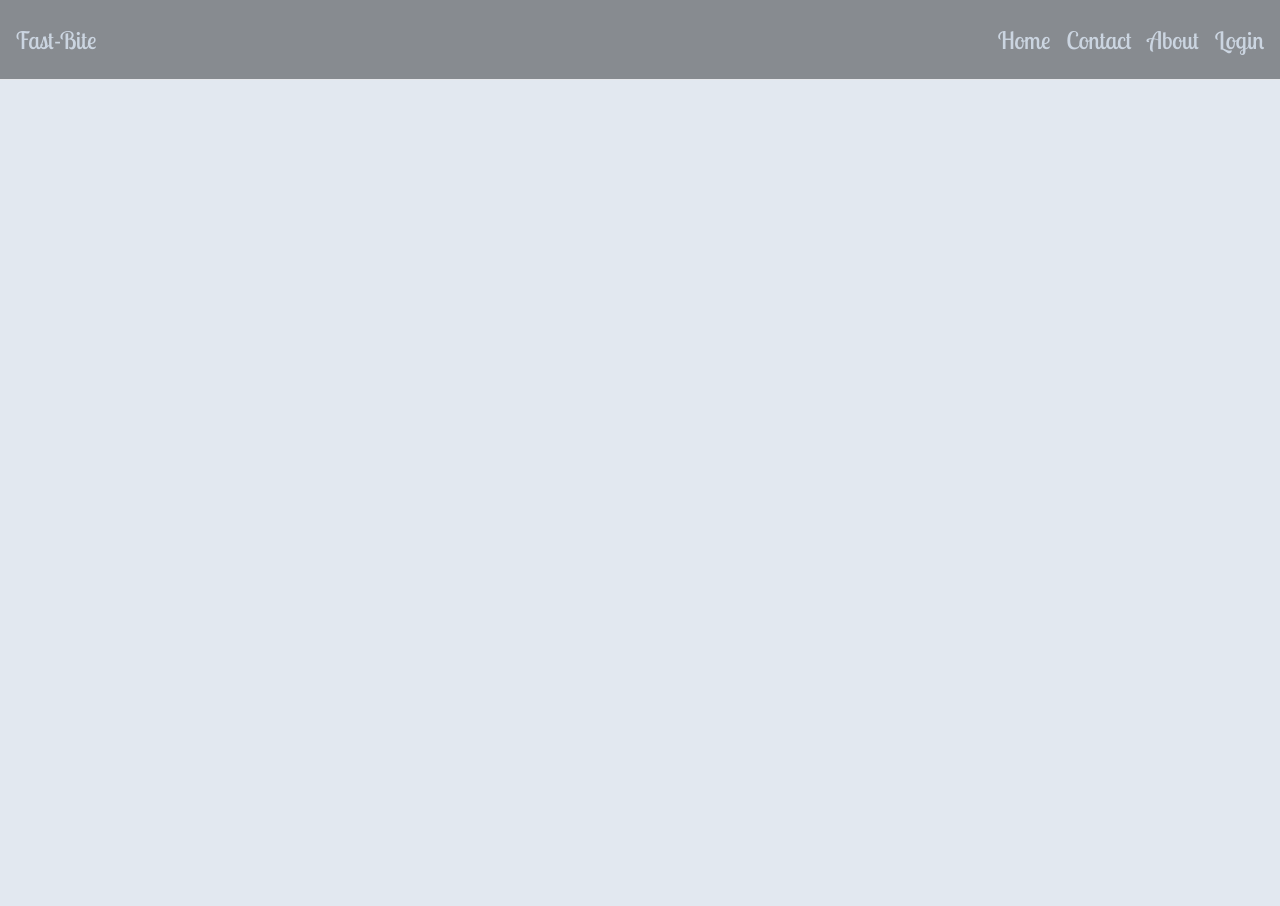
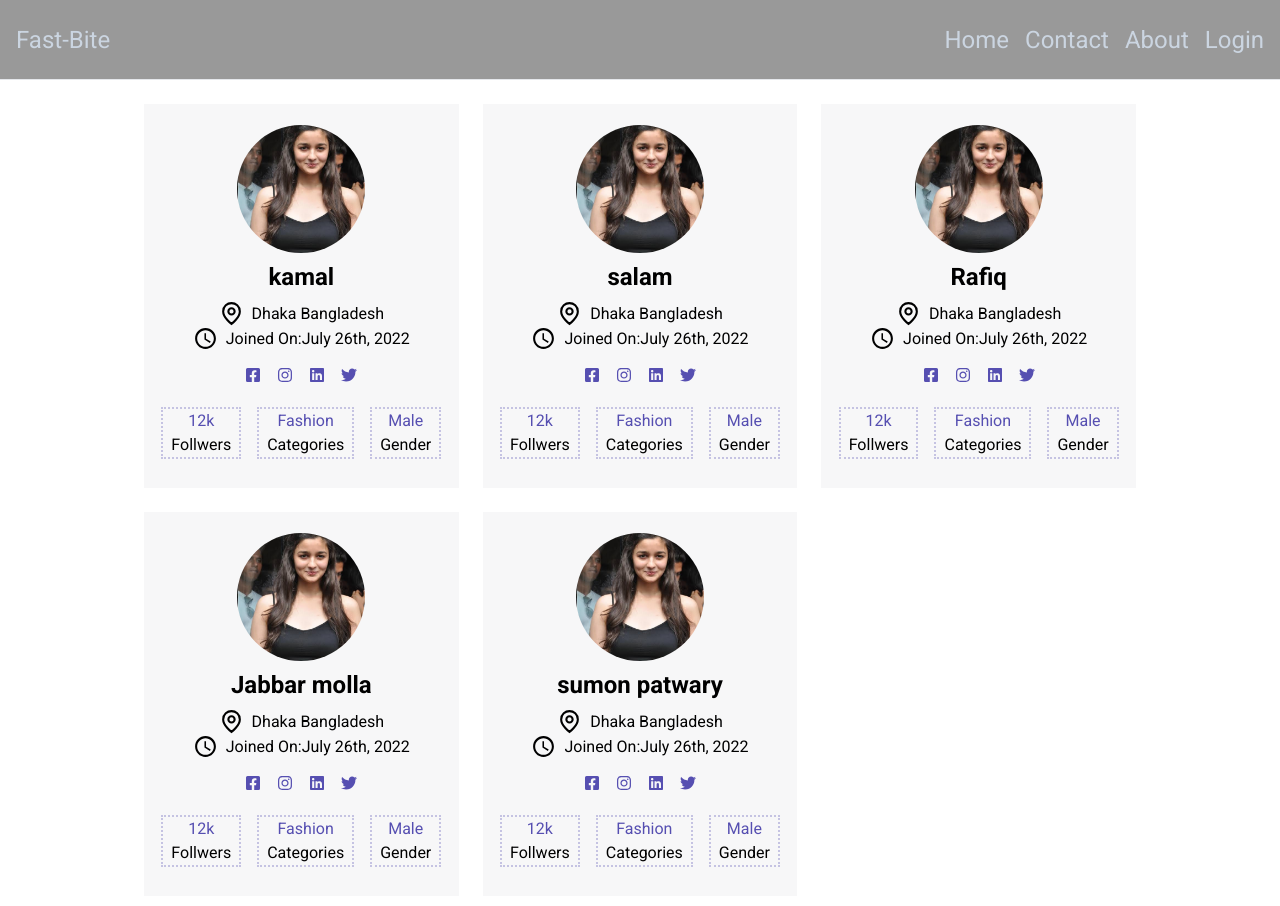
Before and after one commit to LiponRoy/decent-dashboard, a Next.js app: page / in a window 1280 px wide. Shown: the top 906 px of the page. Before the commit the page ends 800 px from the top, so only its background shows below. Built offline with nearby package versions, Linux system fonts and the light colour scheme.

Commit message:
card section added

```diff
--- /dev/null
+++ b/datame.json
@@ -0,0 +1,33 @@
+[
+    {
+        "id":1,
+        "name":"kamal",
+        "location":"Dhaka Bangladesh",
+        "joined":"Joined On:July 26th, 2022",
+        "imge":"./img/alea.jpg"
+    },{
+        "id":2,
+        "name":"salam",
+      "location":"Dhaka Bangladesh",
+        "joined":"Joined On:July 26th, 2022",
+        "imge":"./img/alea.jpg"
+    },{
+        "id":3,
+        "name":"Rafiq",
+      "location":"Dhaka Bangladesh",
+        "joined":"Joined On:July 26th, 2022",
+        "imge":"./img/alea.jpg"
+    },{
+        "id":4,
+        "name":"Jabbar molla",
+       "location":"Dhaka Bangladesh",
+        "joined":"Joined On:July 26th, 2022",
+        "imge":"./img/alea.jpg"
+    },{
+        "id":5,
+        "name":"sumon patwary",
+       "location":"Dhaka Bangladesh",
+        "joined":"Joined On:July 26th, 2022",
+        "imge":"./img/alea.jpg"
+    }
+]
--- a/package.json
+++ b/package.json
@@ -9,6 +9,7 @@
     "lint": "next lint"
   },
   "dependencies": {
+    "daisyui": "^2.24.0",
     "next": "12.2.5",
     "react": "18.2.0",
     "react-dom": "18.2.0",
--- a/pages/index.js
+++ b/pages/index.js
@@ -1,6 +1,7 @@
 import Head from 'next/head';
 import Image from 'next/image';
 import styles from '../styles/Home.module.css';
+import Main from './main';
 import Navbar from './navbar';
 
 export default function Home() {
@@ -13,6 +14,7 @@ export default function Home() {
 			</Head>
 
 			<Navbar></Navbar>
+			<Main></Main>
 		</div>
 	);
 }
--- /dev/null
+++ b/pages/main.js
@@ -0,0 +1,56 @@
+import React from 'react';
+import data from '../datame.json';
+
+import { FaAlignJustify, FaFacebookSquare, FaInstagram, FaLinkedin, FaTwitter } from 'react-icons/fa';
+import { GrLocation } from 'react-icons/gr';
+import { MdOutlineWatchLater } from 'react-icons/md';
+const Main = () => {
+	return (
+		<div>
+			<div className='m-6 mx-36'>
+				<div className='grid grid-cols-1 lg:grid-cols-2 xl:grid-cols-3 gap-6'>
+					{data.map((value, index) => (
+						<div className=' w-full h-96 bg-primaryColor fcc'>
+							<div class='avatar'>
+								<div class=' w-32 rounded-full '>
+									<img src={value.imge} />
+								</div>
+							</div>
+							<span className=' text-2xl font-bold my-2'>{value.name}</span>
+							<div className=' flex flex-row items-center'>
+								<GrLocation className=' mr-2' size={25}></GrLocation>
+								<span>{value.location}</span>
+							</div>
+							<div className=' flex flex-row items-center'>
+								<MdOutlineWatchLater className=' mr-2' size={25}></MdOutlineWatchLater>
+								<span>{value.joined}</span>
+							</div>
+							<div className='socialLink mt-2 flex justify-between items-center'>
+								<FaFacebookSquare className=' m-2 text-secondaryColor'></FaFacebookSquare>
+								<FaInstagram className=' m-2 text-secondaryColor'></FaInstagram>
+								<FaLinkedin className=' m-2 text-secondaryColor'></FaLinkedin>
+								<FaTwitter className=' m-2 text-secondaryColor'></FaTwitter>
+							</div>
+							<div className='bottomPart mt-2 flex justify-between items-center'>
+								<div className='rightSide m-2 px-2 flex flex-col items-center border-2 border-opacity-30 border-secondaryColor border-dotted'>
+									<span className=' text-secondaryColor'>12k</span>
+									<span>Follwers</span>
+								</div>
+								<div className='rightSide m-2 px-2 flex flex-col items-center border-2 border-opacity-30 border-secondaryColor border-dotted'>
+									<span className=' text-secondaryColor'>Fashion</span>
+									<span>Categories</span>
+								</div>
+								<div className='rightSide m-2 px-2 flex flex-col items-center border-2 border-opacity-30 border-secondaryColor border-dotted'>
+									<span className=' text-secondaryColor'>Male</span>
+									<span>Gender</span>
+								</div>
+							</div>
+						</div>
+					))}
+				</div>
+			</div>
+		</div>
+	);
+};
+
+export default Main;
--- a/pages/me.js
+++ /dev/null
@@ -1,11 +0,0 @@
-import React from 'react';
-
-const Me = () => {
-	return (
-		<div>
-			<h1>Bangladeshi !</h1>
-		</div>
-	);
-};
-
-export default Me;
--- a/pages/navbar.js
+++ b/pages/navbar.js
@@ -23,7 +23,7 @@ const Navbar = () => {
 	}, []);
 	return (
 		<div>
-			<div className={shadowMe ? ' fixed w-full h-20 shadow-lg shadow-gray-900  bg-black/40 border-b-[1px] border-t-orange-700 z-[100]' : 'fixed w-full h-20  bg-black/40 border-b-[1px] border-t-orange-700 z-[100]'}>
+			<div className={shadowMe ? 'w-full h-20 shadow-lg shadow-gray-900  bg-black/40 border-b-[1px] border-t-orange-700 z-[100]' : 'w-full h-20  bg-black/40 border-b-[1px] border-t-orange-700 z-[100]'}>
 				<div className='h-full w-full flex justify-between text-slate-300 px-4'>
 					<div className='h-full flex justify-start items-center flex-1 '>
 						<span className=' text-2xl'>Fast-Bite</span>
--- a/styles/globals.css
+++ b/styles/globals.css
@@ -1,4 +1,4 @@
-@import url('https://fonts.googleapis.com/css2?family=Lobster+Two:ital,wght@0,400;0,700;1,400&display=swap');
+@import url('https://fonts.googleapis.com/css2?family=Roboto:ital,wght@0,100;0,300;0,400;0,500;0,700;0,900;1,400&display=swap');
 @tailwind base;
 @tailwind components;
 @tailwind utilities;
@@ -9,11 +9,11 @@ html {
 
 @layer base {
   html {
-    font-family: 'Lobster Two', cursive;
+    font-family: 'Roboto', sans-serif;
   }
 
   body {
-    @apply bg-slate-200 text-white
+    @apply bg-white text-black
   }
 
   h1 {
--- a/tailwind.config.js
+++ b/tailwind.config.js
@@ -2,7 +2,13 @@
 module.exports = {
 	content: ['./pages/**/*.{js,ts,jsx,tsx}', './components/**/*.{js,ts,jsx,tsx}'],
 	theme: {
-		extend: {},
+		extend: {
+			colors: {
+				primaryColor: '#F7F7F8',
+				secondaryColor: '#564FB1',
+				hoverColor: '#202124',
+			},
+		},
 	},
-	plugins: [],
+	plugins: [require('daisyui')],
 };
```
Also changed, not shown: public/img/alea.jpg (added), 1 other file (tests, documents, lock files or other folders).
